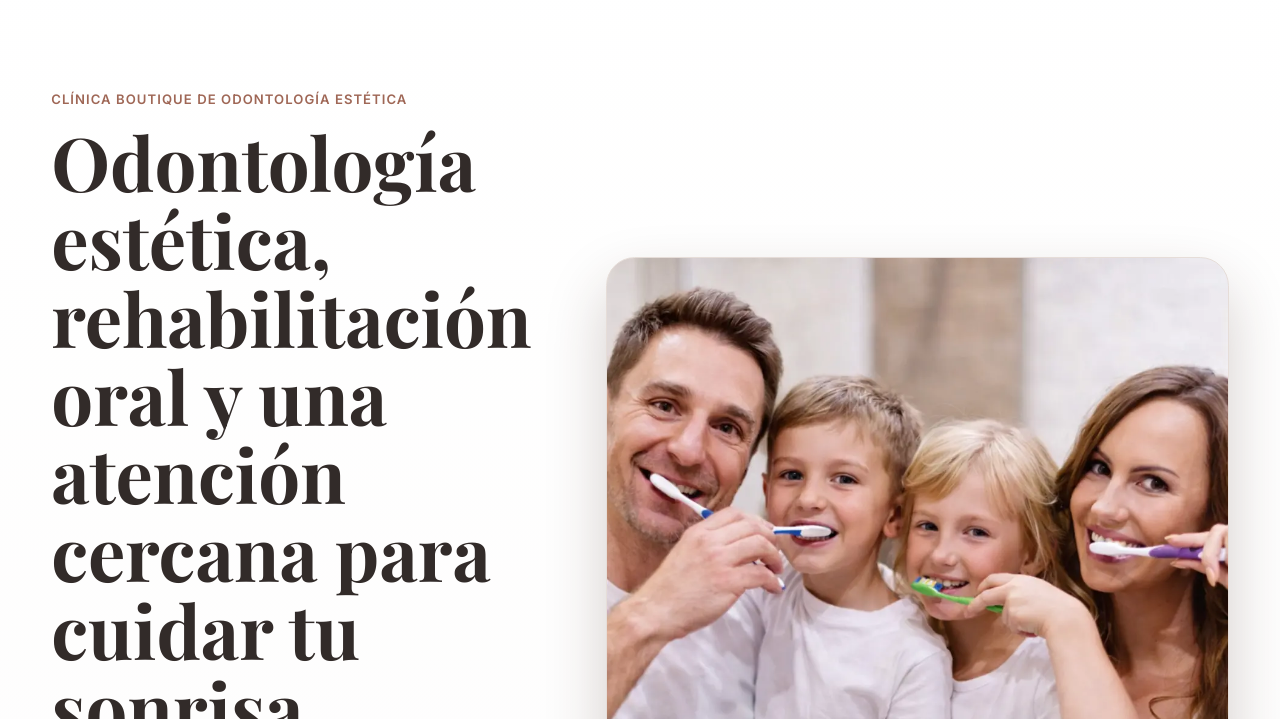
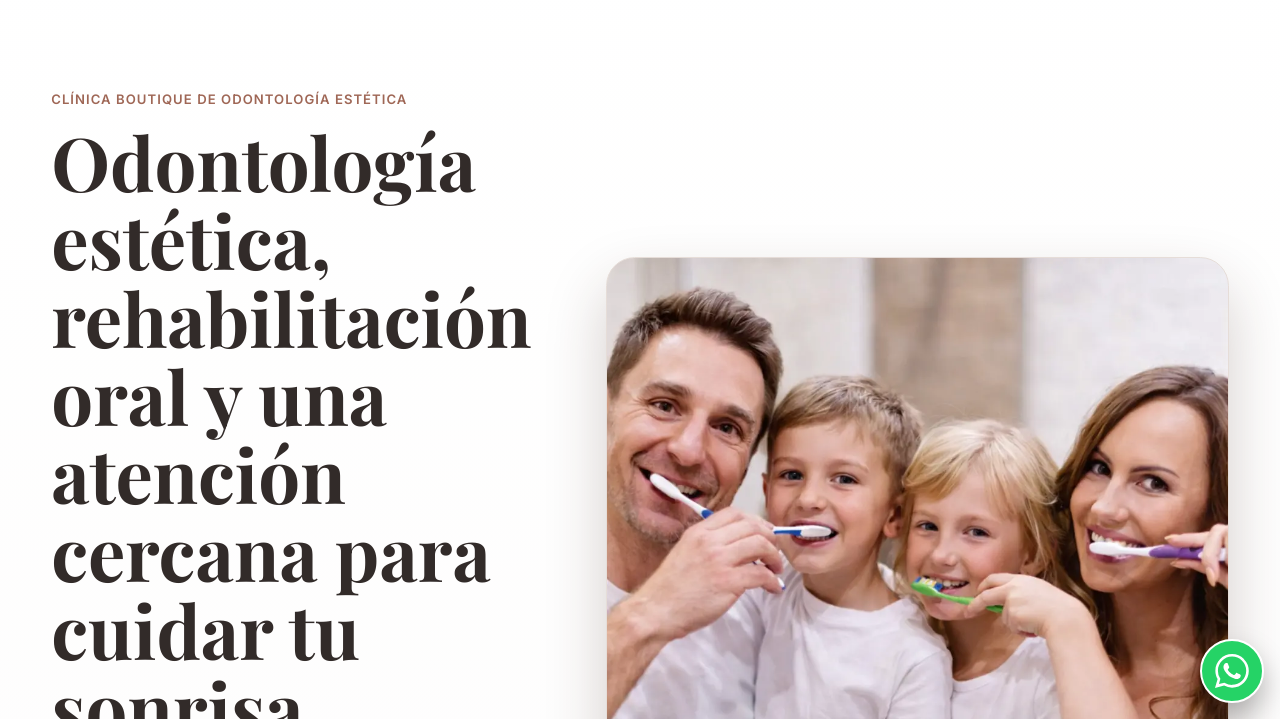
Before and after one commit to Juan-457/od.silvanaLousto, a plain HTML site: page index.html in a window 1280 px wide. Shown: the part 81-800 px from the top of the page. Drawn offline with nearby package versions, Linux system fonts and the light colour scheme.

Commit message:
Fix WhatsApp bubble icon rendering (#5)

```diff
--- a/index.html
+++ b/index.html
@@ -170,7 +170,7 @@
           </p>
         </div>
         <div class="cta-actions">
-          <a class="btn btn-primary" href="https://wa.me/5490000000000" target="_blank" rel="noopener noreferrer">Enviar WhatsApp</a>
+          <a class="btn btn-primary" href="https://wa.me/5493462557923" target="_blank" rel="noopener noreferrer">Enviar WhatsApp</a>
           <a class="btn btn-light" href="https://www.instagram.com/od.silvanalousto/" target="_blank" rel="noopener noreferrer">Ver Instagram</a>
         </div>
       </section>
@@ -180,6 +180,23 @@
       <p>© <span id="year"></span> Dra. Silvana Lousto · Todos los derechos reservados.</p>
     </footer>
 
+
+    <a
+      class="whatsapp-bubble"
+      href="https://wa.me/5493462557923"
+      target="_blank"
+      rel="noopener noreferrer"
+      aria-label="Abrir WhatsApp"
+    >
+      <svg viewBox="0 0 16 16" aria-hidden="true" focusable="false">
+        <path
+          fill="currentColor"
+          fill-rule="evenodd"
+          d="M13.601 2.326A7.854 7.854 0 0 0 8.034 0C3.703 0 .17 3.533.17 7.865c0 1.386.362 2.74 1.05 3.934L0 16l4.287-1.124a7.9 7.9 0 0 0 3.746.954h.003c4.33 0 7.865-3.533 7.865-7.865a7.85 7.85 0 0 0-2.3-5.54zM8.036 14.57h-.002a6.64 6.64 0 0 1-3.39-.933l-.242-.145-2.544.667.68-2.48-.157-.254a6.6 6.6 0 0 1-1.012-3.56c0-3.671 2.986-6.657 6.658-6.657 1.777 0 3.447.693 4.706 1.952a6.62 6.62 0 0 1 1.95 4.705c0 3.672-2.986 6.658-6.647 6.658zm3.65-4.988c-.2-.1-1.183-.584-1.366-.65-.184-.066-.317-.1-.45.1-.132.2-.514.65-.63.784-.116.133-.233.15-.433.05-.2-.1-.844-.31-1.607-.989-.594-.53-.995-1.183-1.111-1.383-.117-.2-.012-.308.087-.407.09-.09.2-.234.3-.35.1-.117.132-.2.2-.333.067-.133.033-.25-.017-.35-.05-.1-.45-1.083-.616-1.483-.162-.39-.326-.337-.45-.343l-.383-.007a.73.73 0 0 0-.533.25c-.183.2-.7.684-.7 1.667 0 .983.717 1.933.817 2.067.1.133 1.41 2.153 3.415 3.02.477.206.85.329 1.14.421.48.153.918.131 1.264.08.385-.058 1.183-.484 1.35-.95.167-.467.167-.867.117-.95-.05-.084-.184-.134-.383-.234z"
+        />
+      </svg>
+    </a>
+
     <script src="script.js"></script>
   </body>
 </html>
--- a/styles.css
+++ b/styles.css
@@ -296,3 +296,43 @@ footer {
     align-items: flex-start;
   }
 }
+
+.whatsapp-bubble {
+  position: fixed;
+  right: 1rem;
+  bottom: 1rem;
+  z-index: 20;
+  width: 64px;
+  height: 64px;
+  border-radius: 50%;
+  display: grid;
+  place-items: center;
+  background: #25d366;
+  color: #fff;
+  text-decoration: none;
+  box-shadow: 0 14px 28px rgba(0, 0, 0, 0.28);
+  border: 2px solid #fff;
+}
+
+.whatsapp-bubble:hover {
+  background: #1fb457;
+}
+
+.whatsapp-bubble svg {
+  width: 34px;
+  height: 34px;
+}
+
+@media (max-width: 640px) {
+  .whatsapp-bubble {
+    width: 58px;
+    height: 58px;
+    right: 0.75rem;
+    bottom: 0.75rem;
+  }
+
+  .whatsapp-bubble svg {
+    width: 30px;
+    height: 30px;
+  }
+}
```
